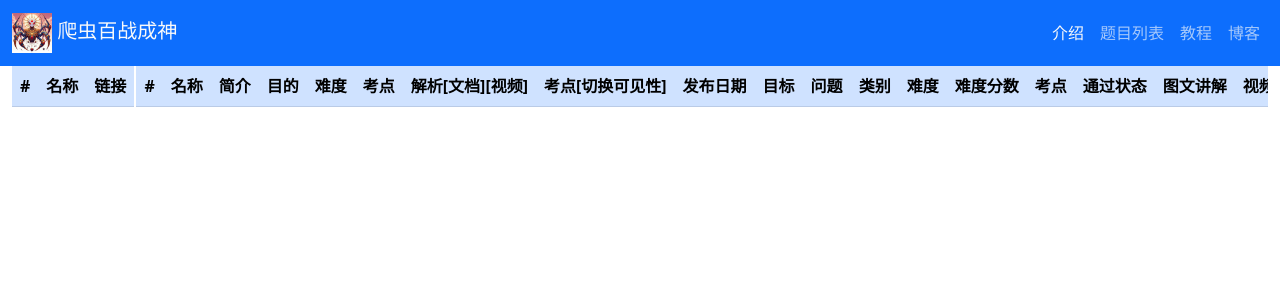
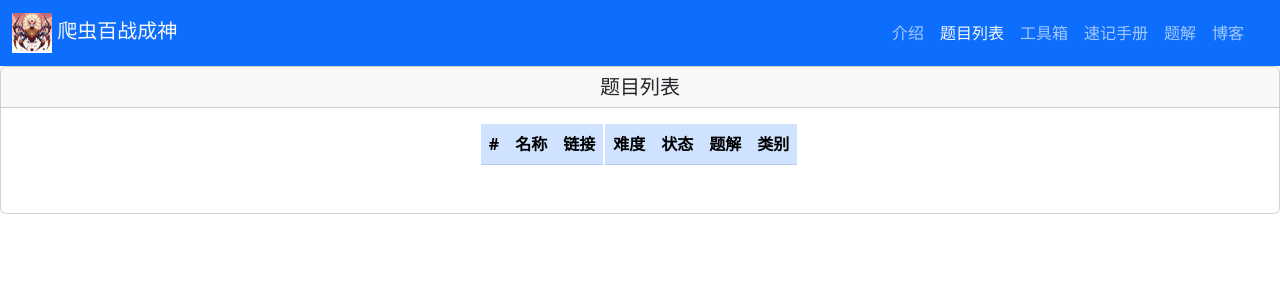
Before and after one commit to cpython666/LearnSpider, a Django app: page /list in a window 1280 px wide. Shown: the top 300 px of the page. Run offline with Django 5.2, Linux system fonts and the light colour scheme; data comes from the database, SQL or seed files in the repository; both versions use the stored data as it was after the commit; lists and menus that the app fills with data are empty; some libraries are stand-ins or nearby versions.

Commit message:
feat(一些更新)：题目显示字段精简，表格样式美化，题目假分页，题目类型数量完善

```diff
--- a/LearnSpider/settings.py
+++ b/LearnSpider/settings.py
@@ -108,15 +108,13 @@ AUTH_PASSWORD_VALIDATORS = [
 # Internationalization
 # https://docs.djangoproject.com/en/5.0/topics/i18n/
 
-LANGUAGE_CODE = 'en-us'
 
-TIME_ZONE = 'UTC'
 
 USE_I18N = True
-
+TIME_ZONE = 'Asia/Shanghai'
 USE_TZ = True
 
-
+LANGUAGE_CODE = 'zh-Hans'
 # Static files (CSS, JavaScript, Images)
 # https://docs.djangoproject.com/en/5.0/howto/static-files/
 
--- a/topics/templates/topics/base.html
+++ b/topics/templates/topics/base.html
@@ -10,10 +10,12 @@
     <link rel="icon" type="image/x-icon" href="{% static 'imgs/favicon.ico' %}"/>
     <link rel="stylesheet" href="{% static 'topics/css/style.css' %}">
     <link rel="stylesheet" href="{% static 'bootstrap/bootstrap.min.css' %}">
+<link rel="stylesheet" href="{% static 'bootstrap/bootstrap-icons.css' %}">
     <!--    <link href="https://cdn.jsdelivr.net/npm/bootstrap@5.3.0-alpha1/dist/css/bootstrap.min.css" rel="stylesheet" integrity="sha384-GLhlTQ8iRABdZLl6O3oVMWSktQOp6b7In1Zl3/Jr59b6EGGoI1aFkw7cmDA6j6gD" crossorigin="anonymous">-->
     <script src="{% static 'js/cpython666.js' %}"></script>
     <script src="{% static 'js/jquery-3.7.1.min.js' %}"></script>
     <script src="{% static 'js/popper.min.js' %}"></script>
+
 </head>
 
 <body>
@@ -31,10 +33,26 @@
 
 </body>
 <script>
+    {#提示框#}
     var tooltipTriggerList = [].slice.call(document.querySelectorAll('[data-bs-toggle="tooltip"]'))
     var tooltipList = tooltipTriggerList.map(function (tooltipTriggerEl) {
         return new bootstrap.Tooltip(tooltipTriggerEl)
     })
+    {#导航点击活跃#}
+document.addEventListener('DOMContentLoaded', (event) => {
+            // 获取当前URL路径
+    const path = window.location.pathname;
+
+    // 获取所有导航链接
+    const navLinks = document.querySelectorAll('.nav-link');
+
+    // 遍历所有导航链接，检查href是否与当前路径相等
+    navLinks.forEach(link => {
+        if (link.getAttribute('href') === path) {
+            link.classList.add('active');
+        }
+    });
+    });
 </script>
 {% block script %}
 
--- a/topics/templates/topics/header.html
+++ b/topics/templates/topics/header.html
@@ -1,4 +1,6 @@
 {% load static %}
+
+
 <nav class="navbar bg-primary navbar-expand-lg" data-bs-theme="dark">
     <div class="container-fluid">
         <a class="navbar-brand" href="/">
@@ -12,21 +14,40 @@
         <div class="collapse navbar-collapse flex-grow-0" id="navbarSupportedContent">
             <ul class="navbar-nav">
                 <li class="nav-item">
-          <a class="nav-link active" aria-current="page" href="/">介绍</a>
+                    <a class="nav-link" href="/">
+                        <i class="bi bi-house-door"></i> 介绍</a>
                 </li>
                 <li class="nav-item">
-          <a class="nav-link" href="list">题目列表</a>
+                    <a class="nav-link" href="/list">
+                        <i class="bi bi-list-stars"></i> 题目列表</a>
                 </li>
                 <li class="nav-item">
-          <a class="nav-link" href="#">
-            教程
+                    <a class="nav-link" href="/tools">
+                        <i class="bi bi-tools"></i> 工具箱
+                    </a>
+                </li>
+                <li class="nav-item">
+                    <a class="nav-link" href="/shorthand">
+                        <i class="bi bi-journal-bookmark"></i> 速记手册
+                    </a>
+                </li>
+                <li class="nav-item">
+                    <a class="nav-link" href="/solutions">
+                        <i class="bi bi-code-square"></i> 题解
                     </a>
                 </li>
                 <li class="nav-item">
                     <a class="nav-link" href="https://cpython666.github.io/" target="_blank">
+                        <i class="bi bi-layout-text-window-reverse"></i>
                         博客
                     </a>
                 </li>
+                <li class="nav-item">
+                    <a class="nav-link" href="https://github.com/cpython666/LearnSpider" target="_blank">
+                        <i class="bi-github" role="img" aria-label="GitHub"></i>
+                    </a>
+                </li>
+
                 {# <li class="nav-item">#}
                 {# <a class="nav-link disabled" aria-disabled="true">会员功能</a>#}
                 {# </li>#}
--- a/topics/templates/topics/list.html
+++ b/topics/templates/topics/list.html
@@ -1,12 +1,21 @@
 {% extends "topics/base.html" %}
 
 {% block content %}
-    <div class="table-container container mw-100">
+    <div class="card text-center">
+        <div class="card-header h5">
+            题目列表
+        </div>
+        <div class="card-body">
+{#            <div class="flex-column align-items-center justify-content-center">#}
+                <div class="table-container container flex-container justify-content-center">
                     <table class="table table-primary table-striped table-hover w-auto">
                         <thead>
                         <tr>
                             <th class="fixed-column" scope="col">#</th>
-                <th class="fixed-column" scope="col" data-bs-toggle="tooltip" data-bs-html="true" title="名称">名称</th>
+                            <th class="fixed-column" scope="col" data-bs-toggle="tooltip" data-bs-html="true"
+                                title="名称">
+                                名称
+                            </th>
                             <th class="fixed-column" scope="col">链接</th>
                         </tr>
                         </thead>
@@ -23,25 +32,19 @@
                         <table class="table table-primary table-striped table-hover scrollable-table">
                             <thead>
                             <tr>
-                    <th scope="col">#</th>
-                    <th scope="col">名称</th>
-                    <th scope="col">简介</th>
-                    <th scope="col">目的</th>
                                 <th scope="col">难度</th>
-                    <th scope="col">考点</th>
-                    <th scope="col">解析[文档][视频]</th>
-                    <th scope="col">考点[切换可见性]</th>
-                    <th scope="col">发布日期</th>
-                    <th scope="col">目标</th>
-                    <th scope="col">问题</th>
+                                <th scope="col">状态</th>
+                                <th scope="col">题解</th>
                                 <th scope="col">类别</th>
-                    <th scope="col">难度</th>
-                    <th scope="col">难度分数</th>
-                    <th scope="col">考点</th>
-                    <th scope="col">通过状态</th>
-                    <th scope="col">图文讲解</th>
-                    <th scope="col">视频讲解</th>
-                    <th scope="col">题目路径</th>
+
+{#                                                            <th scope="col">简介</th>#}
+{#                                                            <th scope="col">目的</th>#}
+{#                                                            <th scope="col">考点</th>#}
+{#                                                            <th scope="col">目标</th>#}
+{#                                                            <th scope="col">问题</th>#}
+{#                                                            <th scope="col">难度分数</th>#}
+{#                                                            <th scope="col">考点</th>#}
+{#                                                            <th scope="col">发布时间</th>#}
                             </tr>
                             </thead>
                             <tbody id="data-body-scroll">
@@ -72,63 +75,157 @@
                         </table>
                     </div>
                 </div>
+                <nav aria-label="Page navigation">
+                    <ul class="pagination justify-content-center" id="pagination">
+                    </ul>
+                </nav>
+{#            </div>#}
+
+
         </div>
+
+
+    </div>
+
 
 {% endblock %}
 
 {% block script %}
     <script>
-        // 函数：生成带有提示框的单元格
+        // 每页显示的记录数
+        const itemsPerPage = 10;
+        let currentPage = 1;
+        let data = [];
+
         // 函数：生成带有默认提示框的单元格
-function createTooltipCell(text, tooltipTitle = text, link = '') {
+        function createTooltipCell(text, type = 'text', link = '', tooltipTitle = text) {
             var cell;
-    if (link) {
-        var linkElement = $('<a>').attr('href', link).text(text);
-        linkElement.attr({
+            var element;
+
+            if (type === 'link') {
+                element = $('<a>').attr('href', link).text(text);
+            } else {
+                element = $('<span>').text(text);
+            }
+
+            element.attr({
                 'data-bs-toggle': 'tooltip',
                 'data-bs-html': 'true',
                 'title': tooltipTitle
             });
-        cell = $('<td>').append(linkElement);
+
+            cell = $('<td>').append(element);
+            return cell;
+        }
+
+        // 函数：生成包含文本图标和视频图标的单元格
+        function createSolutionCell(docLink, videoLink) {
+            var cell = $('<td>');
+            {# style="cursor:pointer; margin-right: 10px;"#}
+            var docIcon = $('<i class="bi bi-markdown" style="cursor:pointer; margin:0 5px;font-size: 1.2rem;"></i>');
+            var videoIcon = $('<i class="bi bi-play-btn" style="cursor:pointer; margin:0 5px;font-size: 1.2rem;"></i>');
+
+            docIcon.attr('title', '文档解析').tooltip();
+            videoIcon.attr('title', '视频解析').tooltip();
+
+            docIcon.on('click', function () {
+                window.open(docLink, '_blank');
+            });
+
+            videoIcon.on('click', function () {
+                window.open(videoLink, '_blank');
+            });
+
+            cell.append(docIcon).append(videoIcon);
+            return cell;
+        }
+
+        function createStatusCell(status) {
+            var text = status ? '通过' : '未通过'
+            var cell;
+            var element;
+            if (status) {
+                element = $('<span>').text(text).addClass('badge bg-success');
+
             } else {
-        cell = $('<td>').text(text);
-        cell.attr({
+                element = $('<span>').text(text).addClass('badge bg-warning  text-dark');
+
+            }
+
+            element.attr({
                 'data-bs-toggle': 'tooltip',
                 'data-bs-html': 'true',
-            'title': tooltipTitle
+                'title': text
             });
+
+            cell = $('<td>').append(element);
+            return cell;
         }
-    return cell;
+
+        // 函数：渲染表格内容
+        function renderTable(page) {
+            $('#data-body-fixed').empty();
+            $('#data-body-scroll').empty();
+
+            const start = (page - 1) * itemsPerPage;
+            const end = start + itemsPerPage;
+
+            const pageData = data.slice(start, end);
+
+            $.each(pageData, function (index, topic) {
+                var row_fixed = $('<tr>');
+                var row_scroll = $('<tr>');
+
+                row_fixed.append(createTooltipCell(topic.order_id));
+                row_fixed.append(createTooltipCell(topic.title));
+                row_fixed.append(createTooltipCell("Go", 'link', topic.response_path, "点击查看题目详情"));
+
+                row_scroll.append(createTooltipCell(topic.difficulty));
+                row_scroll.append(createStatusCell(topic.pass_status));
+                row_scroll.append(createSolutionCell(topic.solution_txt, topic.solution_video));
+                row_scroll.append(createTooltipCell(topic.category));
+
+                {#row_scroll.append(createTooltipCell(topic.des));#}
+                {#row_scroll.append(createTooltipCell(topic.goal));#}
+                {#row_scroll.append(createTooltipCell(topic.question));#}
+                {#row_scroll.append(createTooltipCell(topic.difficulty_score));#}
+                {#row_scroll.append(createTooltipCell(topic.points));#}
+
+                $('#data-body-fixed').append(row_fixed);
+                $('#data-body-scroll').append(row_scroll);
+            });
+
+            // 初始化提示框
+            $('[data-bs-toggle="tooltip"]').tooltip();
+        }
+
+        // 函数：渲染分页控件
+        function renderPagination(totalItems) {
+            const totalPages = Math.ceil(totalItems / itemsPerPage);
+            $('#pagination').empty();
+
+            for (let i = 1; i <= totalPages; i++) {
+                const li = $('<li>').addClass('page-item').addClass(i === currentPage ? 'active' : '');
+                const a = $('<a>').addClass('page-link').attr('href', '#').text(i);
+                a.on('click', function (e) {
+                    e.preventDefault();
+                    currentPage = i;
+                    renderTable(currentPage);
+                    renderPagination(data.length);
+                });
+                li.append(a);
+                $('#pagination').append(li);
+            }
         }
 
         $(document).ready(function () {
             $.ajax({
                 url: 'api/',
                 type: 'GET',
-                success: function (data) {
-                    $.each(data, function (index, topic) {
-                        var row_fixed = $('<tr>');
-                        var row_scroll = $('<tr>');
-
-                        row_fixed.append(createTooltipCell(topic.order_id))
-                        row_fixed.append(createTooltipCell(topic.title));
-                        row_fixed.append(createTooltipCell("Go", "点击访问链接", topic.response_path));
-                        row_scroll.append(createTooltipCell(topic.des));
-                        row_scroll.append(createTooltipCell(topic.goal));
-                        row_scroll.append(createTooltipCell(topic.question));
-                        row_scroll.append(createTooltipCell(topic.category));
-                        row_scroll.append(createTooltipCell(topic.difficulty));
-                        row_scroll.append(createTooltipCell(topic.difficulty_score));
-                        row_scroll.append(createTooltipCell(topic.points));
-                        row_scroll.append(createTooltipCell(topic.pass_status));
-                        row_scroll.append(createTooltipCell(topic.solution_txt));
-                        row_scroll.append(createTooltipCell(topic.solution_video));
-
-                        $('#data-body-fixed').append(row_fixed);
-                        $('#data-body-scroll').append(row_scroll);
-                    });
-                    // 初始化提示框
-                    $('[data-bs-toggle="tooltip"]').tooltip();
+                success: function (response) {
+                    data = response;
+                    renderTable(currentPage);
+                    renderPagination(data.length);
                 },
                 error: function () {
                     console.error('请求失败');
@@ -137,17 +234,4 @@ function createTooltipCell(text, tooltipTitle = text, link = '') {
         });
     </script>
 
-    <script>
-        document.querySelectorAll('.toggle-password').forEach(button => {
-            button.addEventListener('click', function () {
-                const passwordField = this.parentElement.previousElementSibling;
-                if (passwordField.type === 'password') {
-                    passwordField.type = 'text';
-                } else {
-                    passwordField.type = 'password';
-                }
-            });
-        });
-    </script>
-
 {% endblock %}
--- a/topics/urls.py
+++ b/topics/urls.py
@@ -6,5 +6,8 @@ from .views import topic_view
 urlpatterns = [
     path('', views.index, name='index'),
     path('list', views.list, name='list'),
+    path('tools', views.tools, name='tools'),
+    path('shorthand', views.shorthand, name='shorthand'),
+    path('solutions', views.solutions, name='solutions'),
     path('topic/<str:response_path>/', topic_view, name='topic_view'),
 ]
--- a/topics/views.py
+++ b/topics/views.py
@@ -10,6 +10,12 @@ def index(request):
 
 def list(request):
     return render(request, 'topics/list.html')
+def tools(request):
+    return render(request, 'topics/tools.html')
+def shorthand(request):
+    return render(request, 'topics/shorthand.html')
+def solutions(request):
+    return render(request, 'topics/solutions.html')
 
 def topic_view(request, response_path):
     # 根据 path 获取对应的题目
```
Also changed, not shown: topics/models.py (+13 -12 lines), topics/templates/topics/shorthand.html (added, +11 -0 lines), topics/templates/topics/solutions.html (added, +11 -0 lines), topics/templates/topics/tools.html (added, +11 -0 lines), db.sqlite3. Lines whose indentation alone changed are shown as unchanged.
